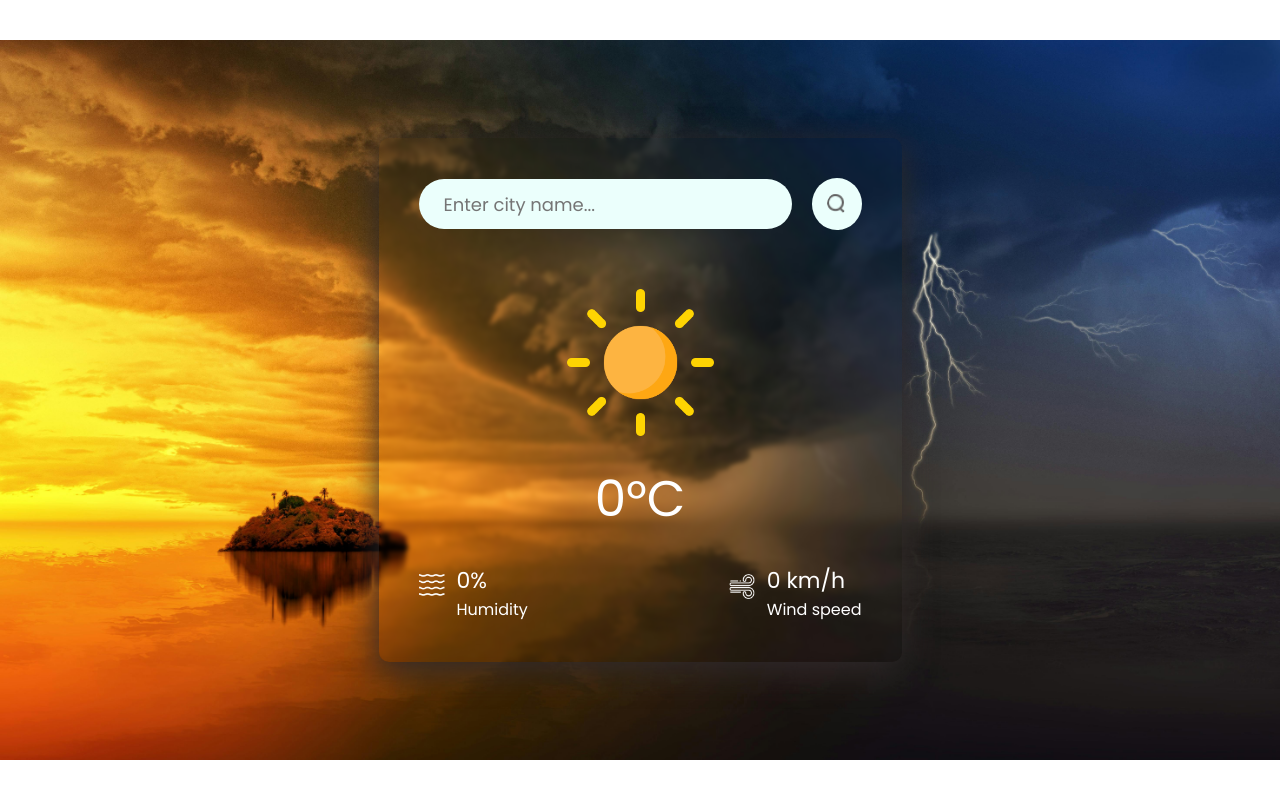
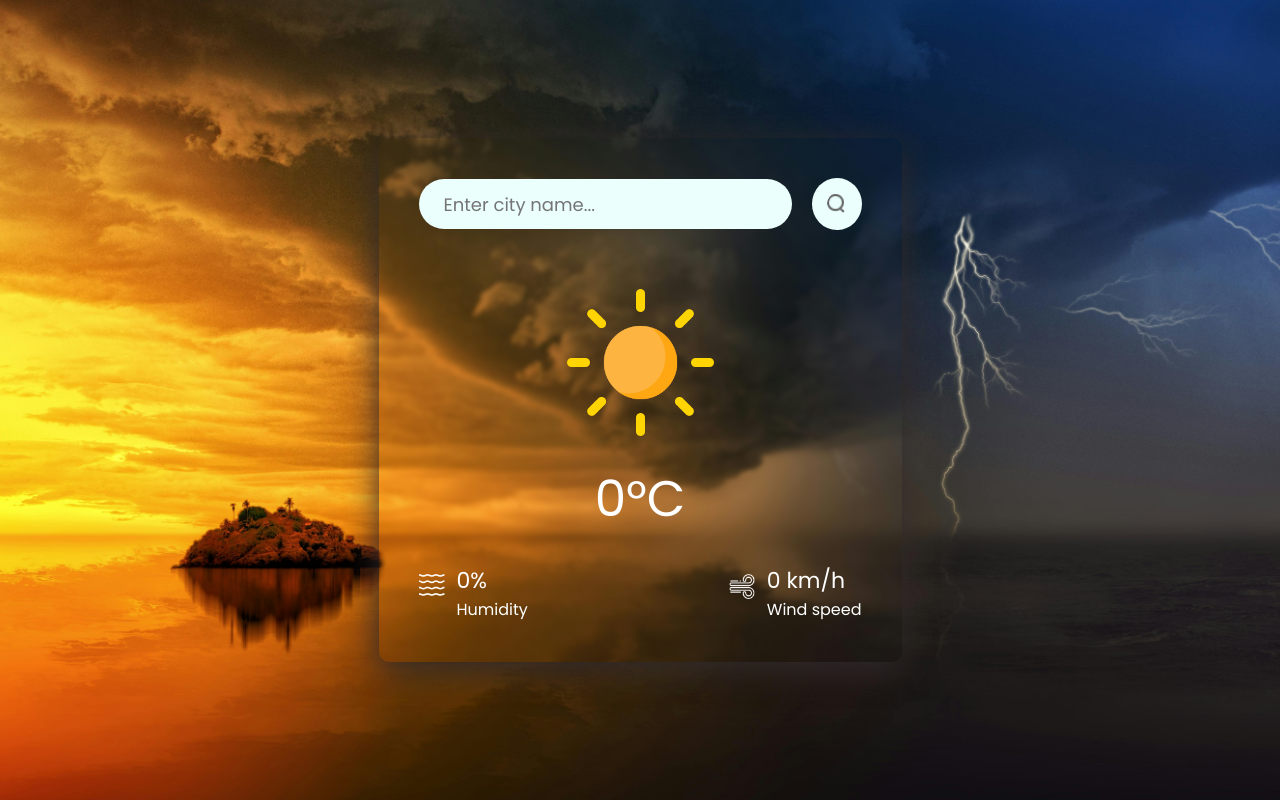
Before and after one commit to Mpitula/Weather-App, a React (Vite) app: page / in a window 1280 px wide. Built offline with nearby package versions, Linux system fonts and the light colour scheme.

Commit message:
update index.html

```diff
--- a/src/index.css
+++ b/src/index.css
@@ -10,7 +10,7 @@
   height: 100vh;
   display: flex;
   background-image: url(assets/back-icon.jpg);
-  background-size: 100%;
+  background-size: cover;
   background-repeat: no-repeat;
   background-position: center;
   justify-content: center;
```
